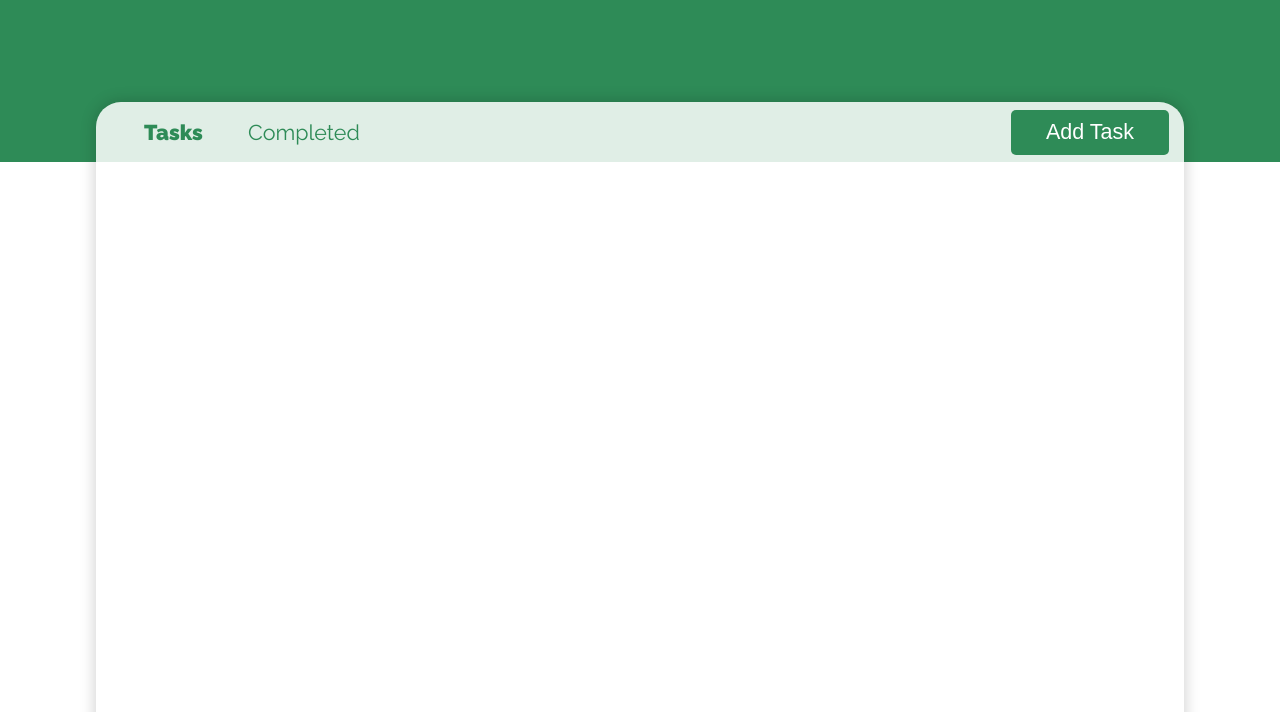
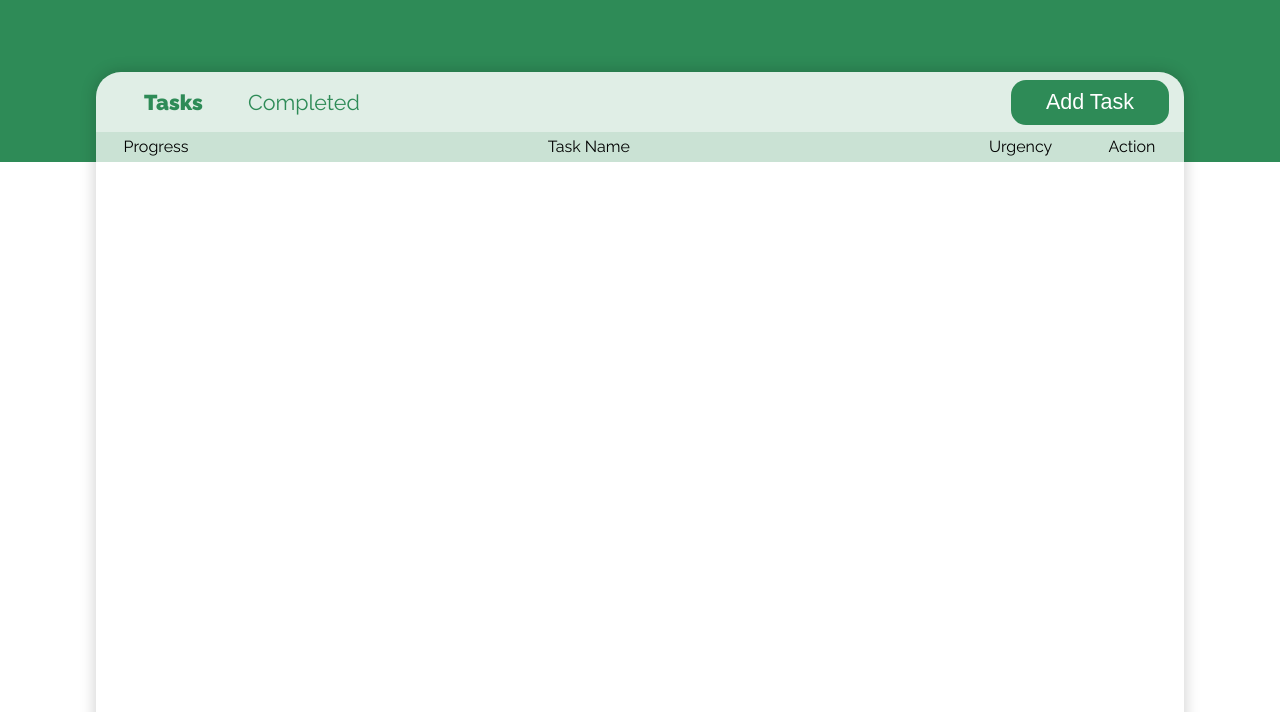
Before and after one commit to hamzic2019/task-manager-firebase, a plain HTML site: page index.html in a window 1280 px wide. Shown: the part 88-800 px from the top of the page. Drawn offline with Linux system fonts and the light colour scheme.

Commit message:
styled task description section on site

```diff
--- a/index.html
+++ b/index.html
@@ -26,17 +26,24 @@
 
     <div class="task-display">
         <div class="access">
-
                 <div class="actions">
                     <a id="showAllTasks" class="active">Tasks</a>
                     <a id="showCompletedTasks">Completed</a>
                 </div>
-
                 <div class="btn-group">
                     <button class="addTask">Add Task</button>
                 </div>
+        </div>
+        <div class="task-description">
+            <p class="description-items ditem1">Progress</p>
+            <p class="description-items ditem2">Task Name</p>
+            <p class="description-items ditem3">Urgency</p>
+            <p class="description-items ditem4">Action</p>
+        </div>
 
-        </div>
+
+
+
     </div>
 
 
--- a/style/index.css
+++ b/style/index.css
@@ -115,7 +115,7 @@
       box-shadow: 0px 0px 15px 1px rgba(0, 0, 0, 0.185);
       border-radius: 25px;
       position: relative;
-      top:-60px;
+      top:-90px;
       font-family: 'Raleway',
       sans-serif;
 }
@@ -158,7 +158,7 @@
     float:right;
     background-color:seagreen;
     color:white;
-    border-radius: 5px;
+    border-radius: 15px;
     font-size: 21.5px;
 }
 
@@ -168,3 +168,33 @@
 .btn-group {
     flex-grow:1;
 }
+
+.task-description {
+    widht:100%;
+    height: 30px;
+    background-color:rgba(46, 139, 86, 0.250);
+    border-radius:0;
+    padding:5px 0px;
+    display:flex;
+    justify-content: center;
+    align-content: center;
+    text-align:center;
+}
+
+.description-items {
+    margin-right: 1px;
+}
+
+.ditem1 {
+    flex-grow: 1;
+}
+.ditem2 {
+    flex-grow: 12;
+
+}
+.ditem3 {
+    flex-grow: 1;
+}
+.ditem4 {
+    flex-grow: 1;
+}
```
